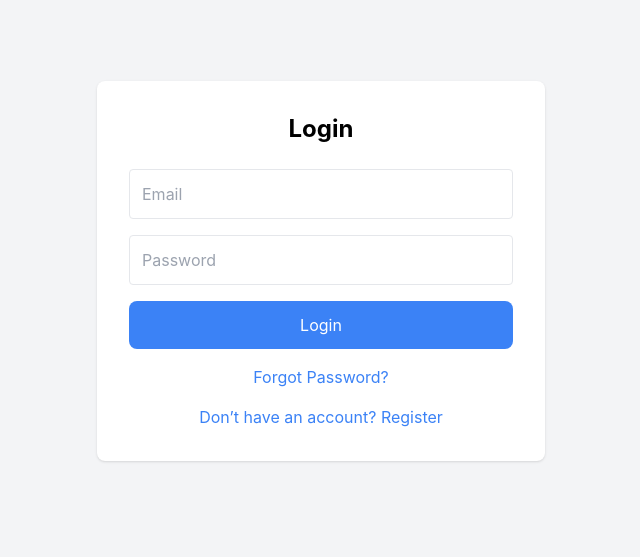
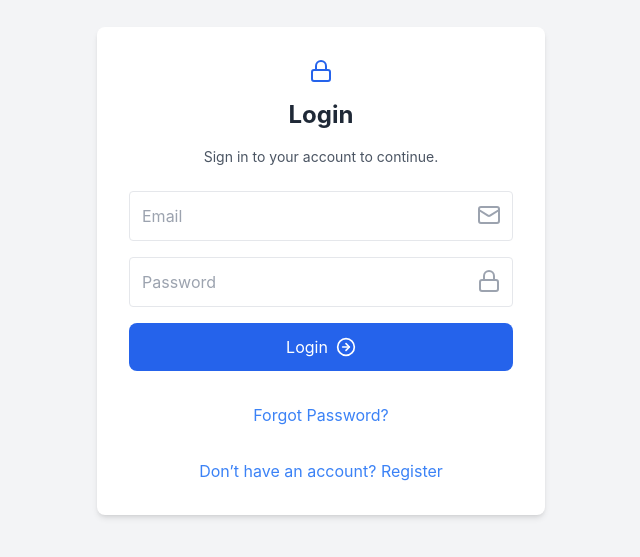
Before and after one commit to BakangMonei/grad-connect, a React (Create React App) app: page /login in a window 1280 px wide. Shown: the part 129-686 px from the top of the page, without its empty margins (319-959 px from the left). Built offline with nearby package versions, Linux system fonts and the light colour scheme; no server answers.

Commit message:
Awesome Login Now

```diff
--- a/src/components/auth/LoginPage.js
+++ b/src/components/auth/LoginPage.js
@@ -9,24 +9,21 @@ import {
   where,
   getDocs,
 } from "firebase/firestore";
+import { Mail, Lock, ArrowRightCircle, Loader2 } from "lucide-react";
+import { ToastContainer, toast } from "react-toastify";
+import "react-toastify/dist/ReactToastify.css";
 
 const LoginPage = () => {
   const [email, setEmail] = useState("");
   const [password, setPassword] = useState("");
-  const [error, setError] = useState(null);
+  const [loading, setLoading] = useState(false);
   const navigate = useNavigate();
   const auth = getAuth();
   const db = getFirestore();
 
   const handleLogin = async (e) => {
     e.preventDefault();
-    setError(null); // Clear any previous errors
-
-    if (!email || !password) {
-      setError("Email and password are required.");
-      return;
-    }
-
+    setLoading(true);
     try {
       // Check for the user in different collections
       const userSnapshot = await getDocs(
@@ -43,62 +40,95 @@ const LoginPage = () => {
       await signInWithEmailAndPassword(auth, email, password);
 
       if (userSnapshot.size > 0) {
+        toast.success("Welcome, Graduate!");
         navigate("/graduate-dashboard");
       } else if (adminSnapshot.size > 0) {
+        toast.success("Welcome, Admin!");
         navigate("/admin-dashboard");
       } else if (sAdminSnapshot.size > 0) {
+        toast.success("Welcome, Super Admin!");
         navigate("/SuperAdminDashboard");
       } else {
-        setError("Invalid email or password. Please check your credentials.");
+        toast.error(
+          "Invalid email or password. Please check your credentials."
+        );
       }
     } catch (error) {
-      setError(error.message);
-      console.error("Login error:", error);
+      toast.error(`Error: ${error.message}`);
+    } finally {
+      setLoading(false);
     }
   };
 
   return (
     <div className="min-h-screen flex items-center justify-center bg-gray-100">
-      <div className="max-w-md w-full bg-white p-8 rounded-lg shadow">
-        <h2 className="text-2xl font-bold mb-6 text-center">Login</h2>
-        {error && <p className="text-red-500 mb-4 text-center">{error}</p>}
-        <form onSubmit={handleLogin}>
+      <div className="max-w-md w-full bg-white p-8 rounded-lg shadow-md">
+        <div className="flex items-center justify-center mb-4">
+          <Lock className="h-6 w-6 text-blue-600" />
+        </div>
+        <h2 className="text-2xl font-bold mb-4 text-center text-gray-800">
+          Login
+        </h2>
+        <p className="text-sm text-center text-gray-600 mb-6">
+          Sign in to your account to continue.
+        </p>
+        <form onSubmit={handleLogin} className="space-y-4">
+          <div className="relative">
             <input
               type="email"
               placeholder="Email"
               value={email}
               onChange={(e) => setEmail(e.target.value)}
-            className="w-full p-3 mb-4 border rounded"
+              className="w-full p-3 border rounded focus:outline-none focus:ring-2 focus:ring-blue-500"
               required
             />
+            <Mail className="absolute right-3 top-3 text-gray-400" />
+          </div>
+          <div className="relative">
             <input
               type="password"
               placeholder="Password"
               value={password}
               onChange={(e) => setPassword(e.target.value)}
-            className="w-full p-3 mb-4 border rounded"
+              className="w-full p-3 border rounded focus:outline-none focus:ring-2 focus:ring-blue-500"
               required
             />
+            <Lock className="absolute right-3 top-3 text-gray-400" />
+          </div>
           <button
             type="submit"
-            className="w-full bg-blue-500 text-white p-3 rounded-lg"
+            className="w-full bg-blue-600 hover:bg-blue-700 text-white p-3 rounded-lg flex items-center justify-center"
+            disabled={loading}
           >
-            Login
+            {loading ? (
+              <Loader2 className="h-5 w-5 animate-spin" />
+            ) : (
+              <span className="flex items-center">
+                Login <ArrowRightCircle className="ml-2 h-5 w-5" />
+              </span>
+            )}
           </button>
-          <p
-            className="text-blue-500 text-center mt-4 cursor-pointer"
+          <div className="text-center">
+            <button
+              type="button"
               onClick={() => navigate("/forgot-password")}
+              className="text-blue-500 hover:text-blue-700 mt-4"
             >
               Forgot Password?
-          </p>
-          <p
-            className="text-blue-500 text-center mt-4 cursor-pointer"
+            </button>
+          </div>
+          <div className="text-center">
+            <button
+              type="button"
               onClick={() => navigate("/register")}
+              className="text-blue-500 hover:text-blue-700 mt-4"
             >
               Don’t have an account? Register
-          </p>
+            </button>
+          </div>
         </form>
       </div>
+      <ToastContainer />
     </div>
   );
 };
```
Lines whose indentation alone changed are shown as unchanged.
